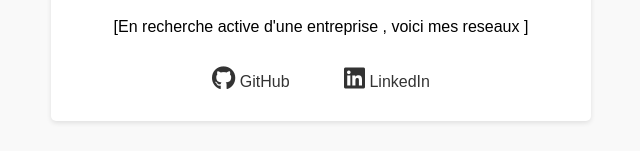
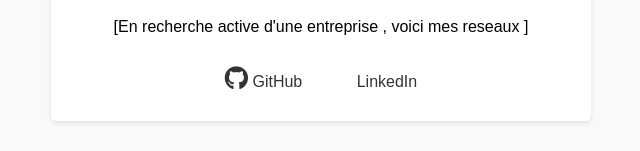
Before and after one commit to Chadi25/A-propos-de-moi, a plain HTML site: page index.html in a window 1280 px wide. Shown: the part 442-593 px from the top of the page, without its empty margins (319-959 px from the left). Drawn offline with Linux system fonts and the light colour scheme.

Commit message:
Update index.html

```diff
--- a/index.html
+++ b/index.html
@@ -14,7 +14,7 @@
 
         <div class="social-links">
             <a href="https://github.com/Chadi25" target="_blank"><i class="fab fa-github"></i> GitHub</a>
-            <a href="www.linkedin.com/in/chadi-abouhnaik-184427227" target="_blank"><i class="fab fa-linkedin"></i> LinkedIn</a>
+            <a href="https://www.linkedin.com/in/chadi-abouhnaik-184427227" target="_blank">LinkedIn</a>
         </div>
     </div>
 </body>
```
